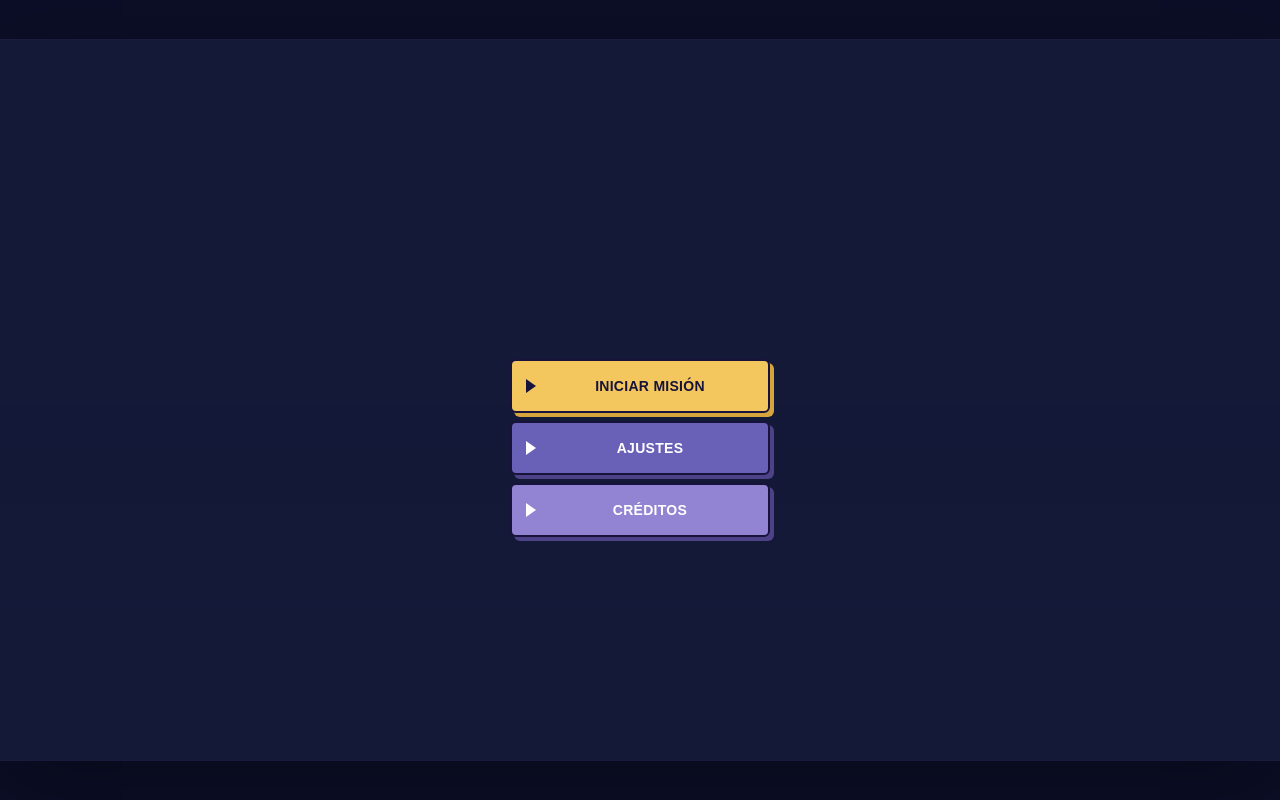
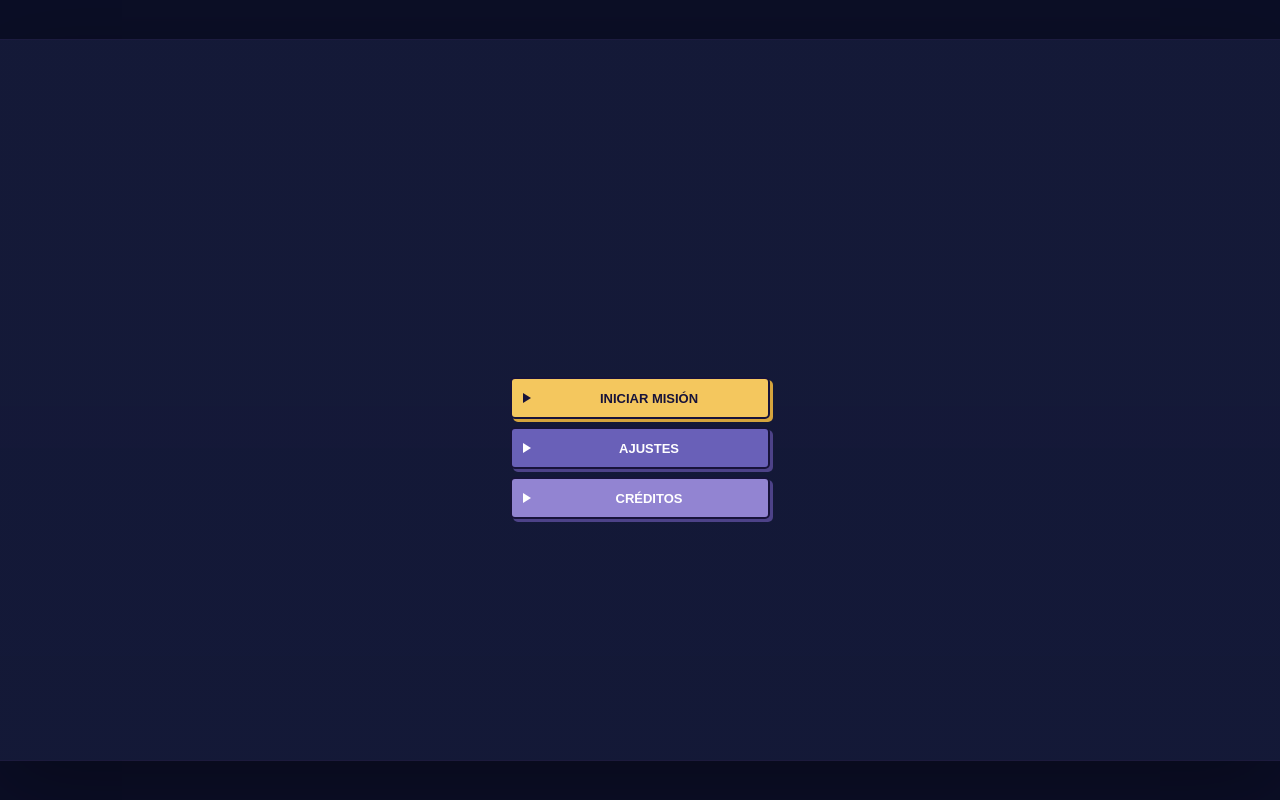
Before and after one commit to Kas01000101/ApuLabStationGame, a website built with Vite: page index.html in a window 1280 px wide. Built offline with nearby package versions, Linux system fonts and the light colour scheme; files whose address does not match are found by name.

Commit message:
style: align menu with shared game button system

```diff
--- a/src/styles/menu-hd.css
+++ b/src/styles/menu-hd.css
@@ -14,65 +14,54 @@
   image-rendering:auto;
 }
 
-/* Menú principal: más fino, corto y delicado que un panel de gameplay. */
 .menu-screen .menu-actions {
-  width:260px !important;
-  max-width:46% !important;
-  gap:8px !important;
-  transform:translateY(48px) !important;
+  width:260px;
+  max-width:46%;
+  display:grid;
+  gap:8px;
+  transform:translateY(48px);
 }
 
-.menu-screen .menu-actions .btn {
-  width:260px !important;
-  min-width:0 !important;
-  max-width:100% !important;
-  height:42px !important;
-  min-height:42px !important;
-  padding:0 14px 0 32px !important;
-  border:2px solid var(--ui-text-dark) !important;
-  border-radius:4px !important;
-  font-size:13px !important;
-  font-weight:700 !important;
-  letter-spacing:0 !important;
-  line-height:1 !important;
-  box-shadow:3px 3px 0 var(--ui-border-purple) !important;
+.menu-screen .btn-game--menu {
+  width:260px;
+  min-width:0;
+  max-width:100%;
+  height:42px;
+  min-height:42px;
+  padding:0 14px 0 32px;
+  border-radius:5px;
+  font-size:13px;
+  font-weight:700;
+  letter-spacing:0;
+  box-shadow:3px 3px 0 var(--ui-border-purple);
 }
 
-.menu-screen .menu-actions .btn.primary {
-  box-shadow:3px 3px 0 var(--ui-yellow-shadow) !important;
+.menu-screen .btn-game--yellow.btn-game--menu {
+  box-shadow:3px 3px 0 var(--ui-yellow-shadow);
 }
 
-.menu-screen .menu-actions .btn::before {
-  left:11px !important;
-  border-top-width:5px !important;
-  border-bottom-width:5px !important;
-  border-left-width:8px !important;
+.menu-screen .btn-game--menu::before {
+  left:11px;
+  border-top-width:5px;
+  border-bottom-width:5px;
+  border-left-width:8px;
 }
 
-.menu-screen .menu-actions .btn:hover,
-.menu-screen .menu-actions .btn:focus-visible {
-  transform:translateY(-1px) !important;
+.menu-screen .btn-game--menu:hover,
+.menu-screen .btn-game--menu:focus-visible {
+  transform:translateY(-1px);
 }
 
-.menu-screen .menu-actions .btn:active {
-  transform:translate(2px,2px) !important;
-  box-shadow:1px 1px 0 var(--ui-border-purple) !important;
+.menu-screen .btn-game--menu:active {
+  transform:translate(2px,2px);
+  box-shadow:1px 1px 0 var(--ui-border-purple);
 }
 
-.menu-screen .menu-actions .btn.primary:active {
-  box-shadow:1px 1px 0 var(--ui-yellow-shadow) !important;
+.menu-screen .btn-game--yellow.btn-game--menu:active {
+  box-shadow:1px 1px 0 var(--ui-yellow-shadow);
 }
 
 @media (max-width:800px) {
-  .menu-screen .menu-actions {
-    width:238px !important;
-    max-width:62% !important;
-  }
-
-  .menu-screen .menu-actions .btn {
-    width:238px !important;
-    height:40px !important;
-    min-height:40px !important;
-    font-size:12px !important;
-  }
+  .menu-screen .menu-actions { width:238px;max-width:62%; }
+  .menu-screen .btn-game--menu { width:238px;height:40px;min-height:40px;font-size:12px; }
 }
```
